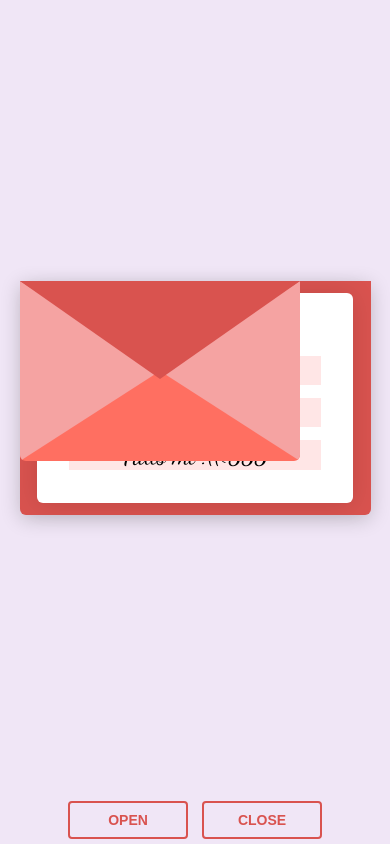
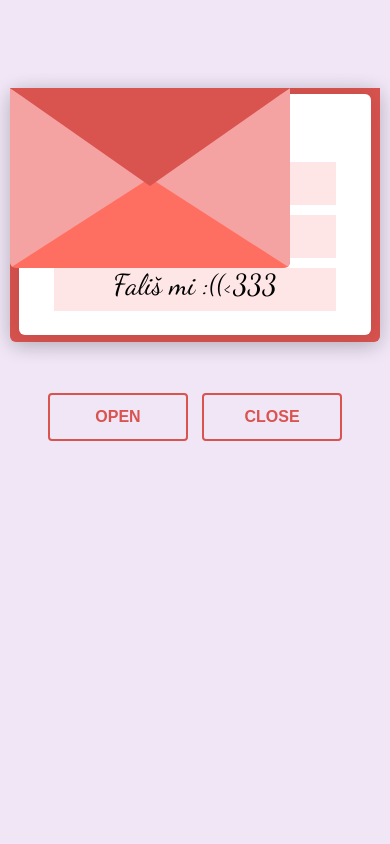
Before and after one commit to 4nj4g/National-Bf-Day, a plain HTML site: page index.html in a window 390 px wide. Drawn offline with nearby package versions, Linux system fonts and the light colour scheme.

Commit message:
Add files via upload

```diff
--- a/style.css
+++ b/style.css
@@ -1,30 +1,16 @@
-body {
-  background-color: #f0e6f6;
-  margin: 0;
-  padding: 0;
-  display: flex;
-  flex-direction: column;
-  justify-content: center;
-  align-items: center;
-  min-height: 100vh;
-}
-
-.envlope-wrapper {
-  display: flex;
-  justify-content: center;
-  align-items: center;
-  flex: 1;
-}
-
 #envelope {
   position: relative;
-  width: 350px;
-  height: 220px;
+  width: 280px;
+  height: 180px;
   border-bottom-left-radius: 6px;
   border-bottom-right-radius: 6px;
+  margin-left: auto;
+  margin-right: auto;
+  top: 150px;
   background-color: #d9534f;
   box-shadow: 0 4px 20px rgba(0, 0, 0, 0.2);
 }
+
 .front {
   position: absolute;
   width: 0;
@@ -276,19 +262,77 @@ body {
   background-color: #d9534f;
   color: #fff;
 }
+
 @media (max-width: 600px) {
   #envelope {
     width: 90vw;
     height: 60vw;
+    top: 80px;
   }
 
   .letter {
-    font-size: 1.3rem;
+    font-size: 1.2rem;
   }
 
   .words.line2,
   .words.line3,
   .words.line4 {
-    font-size: 1.6rem;
+    font-size: 1.5rem;
   }
 }
+@media (max-width: 600px) {
+  #envelope {
+    width: 95vw;
+    height: 65vw;
+    top: 80px;
+  }
+
+  .letter {
+    font-size: 1.5rem;
+    width: 95%;
+    height: 95%;
+    top: 2.5%;
+  }
+
+  .words {
+    height: 18%;
+  }
+
+  .words.line1 {
+    top: 8%;
+    font-size: 1rem;
+    height: 10%;
+    width: 30%;
+  }
+
+  .words.line2 {
+    top: 28%;
+    font-size: 1.8rem;
+  }
+
+  .words.line3 {
+    top: 50%;
+    font-size: 1.8rem;
+  }
+
+  .words.line4 {
+    top: 72%;
+    font-size: 1.8rem;
+  }
+
+  .reset button {
+    font-size: 16px;
+    padding: 14px;
+    min-width: 140px;
+  }
+
+  .heart:before,
+  .heart:after {
+    width: 60px;
+    height: 90px;
+  }
+
+  .a1, .a2, .a3 {
+    transform: scale(1.2);
+  }
+}
```
